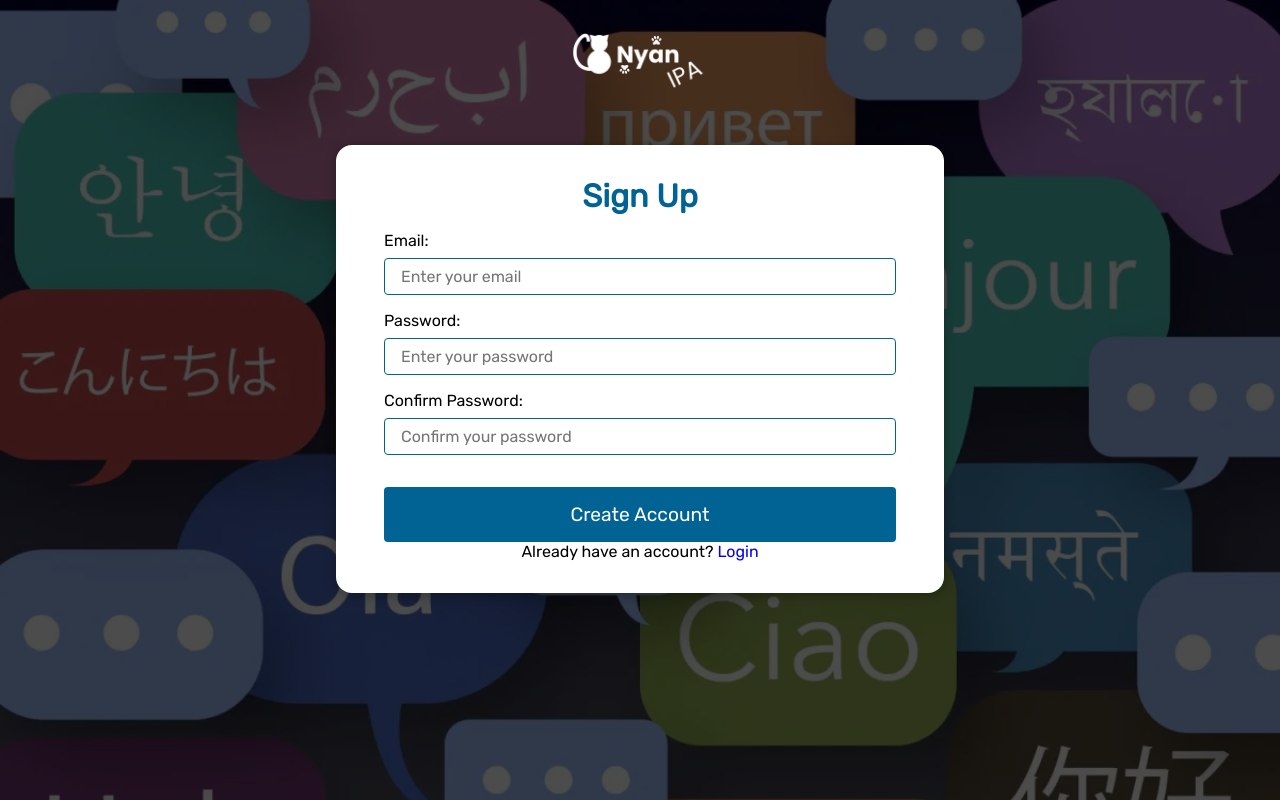
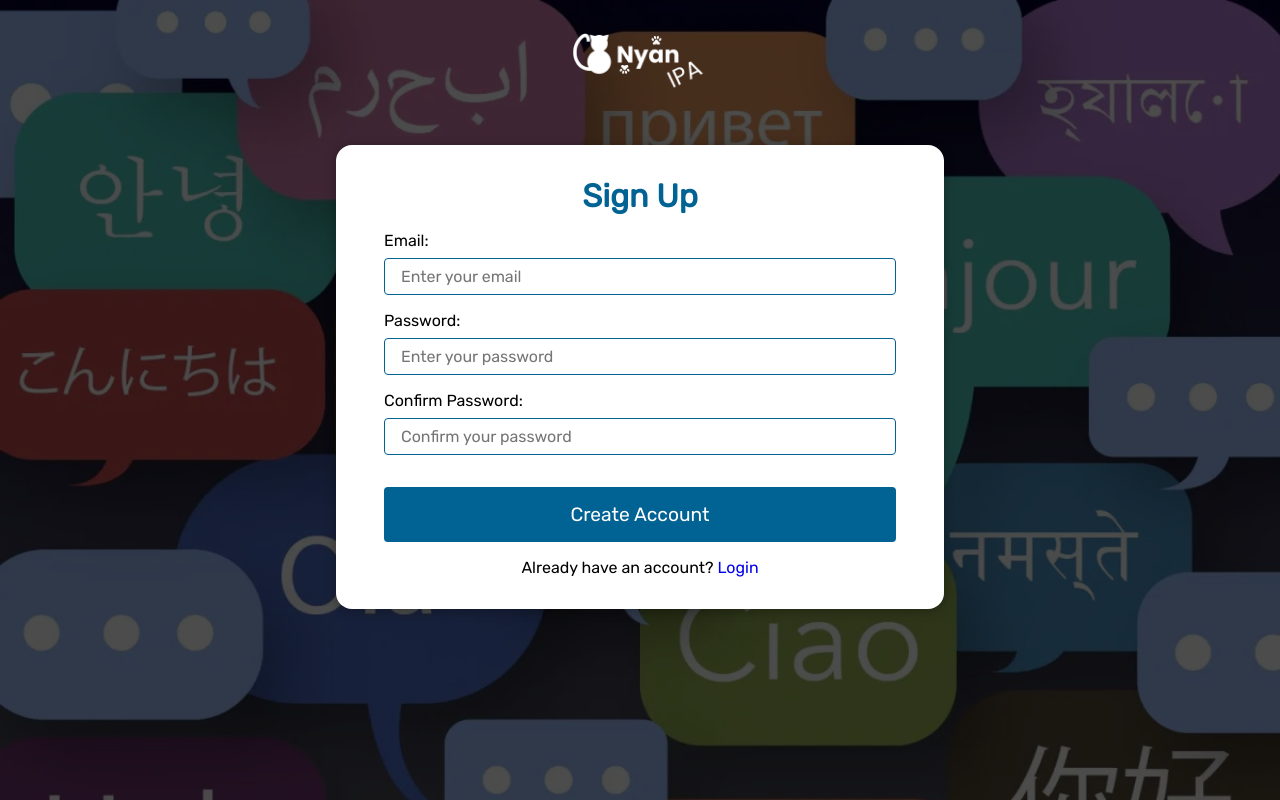
Before and after one commit to FuFuUssh/fufu-ipa-app, a React (Create React App) app: page /signup in a window 1280 px wide. Built offline with nearby package versions, Linux system fonts and the light colour scheme; no server answers.

Commit message:
Add files via upload

```diff
--- a/src/styles/SignUpStyle.css
+++ b/src/styles/SignUpStyle.css
@@ -111,6 +111,10 @@
     animation: spinner 3s linear infinite ;
 }
 
+.sub-text {
+    margin-top: 1rem;
+}
+
 @keyframes spinner {
     100% {
         transform: rotate(360deg);
```
